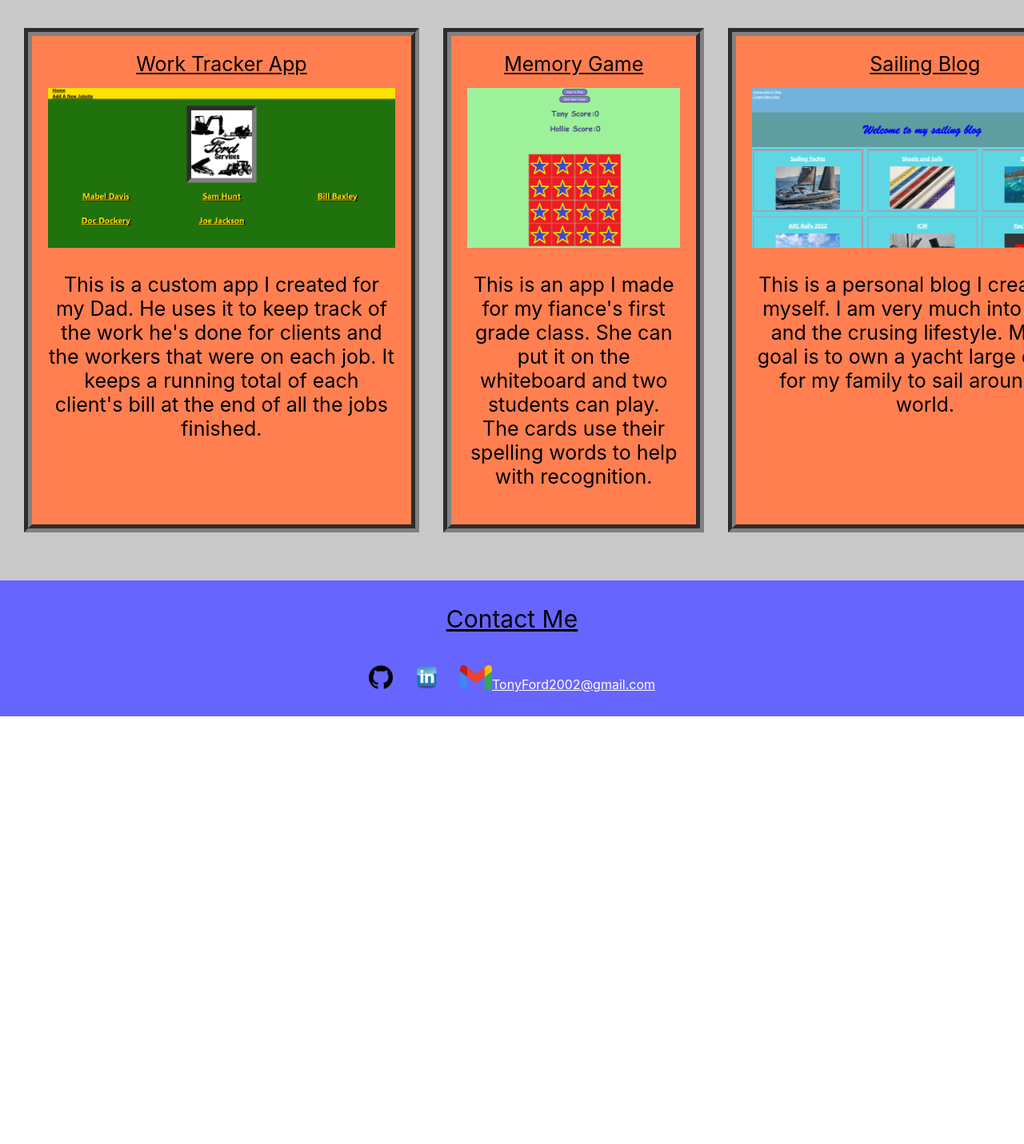
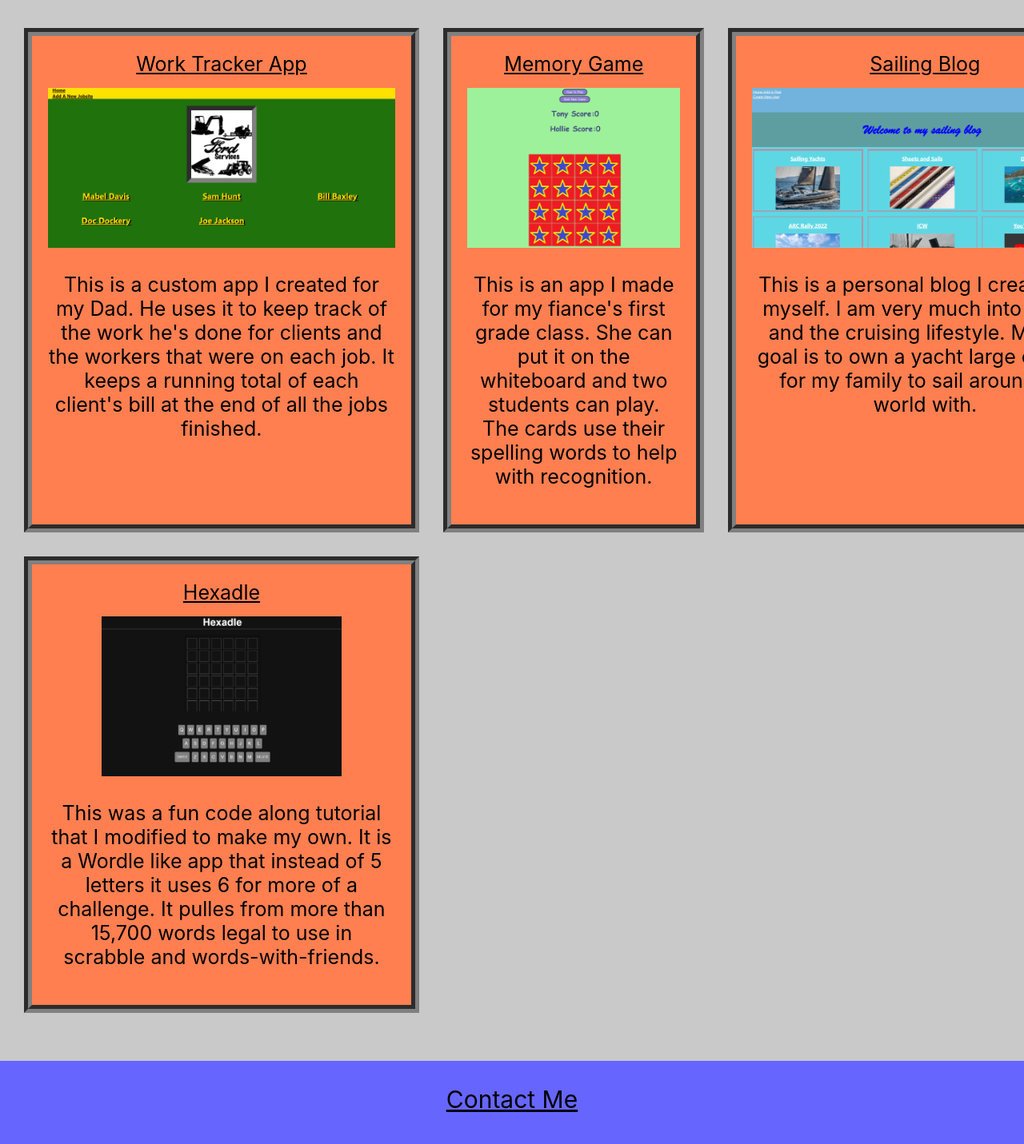
Before and after one commit to TonyFord2002/Portfolio, a React (Create React App) app: page / in a window 1280 px wide. Shown: the part 1353-2784 px from the top of the page at 80% size. Before the commit the page ends 2249 px from the top, so only its background shows below. Built offline with nearby package versions, Linux system fonts and the light colour scheme.

Commit message:
added hexadle project

```diff
--- a/src/App.css
+++ b/src/App.css
@@ -118,6 +118,21 @@
 
 #img3link{color: black}
 
+#project4{background-color: coral;
+  border: groove 10px gray;
+  padding: 20px;
+  font-size: 25px;
+  margin-top: 30px;
+  margin-left: 30px;
+  margin-right: 15px;
+}
+
+#img4{height: 200px;
+  margin-top: 15px;
+}
+
+#img4link{color: black}
+
 #links{text-align: center;
       padding-top: 30px;
       padding-bottom: 30px;
--- a/src/App.js
+++ b/src/App.js
@@ -6,6 +6,7 @@ import gmail from './images/Gmail.png'
 import worktracker from './images/WorkTracker.png'
 import memorygame from './images/MemoryGame.png'
 import sailingblog from './images/SailingBlog.png'
+import hexadle from './images/Hexadle.png'
 import './App.css';
 
 function App() {
@@ -29,7 +30,7 @@ function App() {
        <section id = 'about-section'>
         <div id='info'>
          <div id = 'abouttext'>About Me</div>
-          I am Software Engineer apprentice with experience in troubleshooting and resolving issues. I am experienced in object oriented programming with Node.js, Express.js, HTML and CSS. I have developed, tested, and debugged code with VS Code. I have designed interfaces with React and MondoDB. I am eager to learn and develop new skills in the IT field.
+          I am a Full-Stack Software Engineer apprentice with experience in troubleshooting and resolving issues. I am experienced in object oriented programming with Node.js, Express.js, HTML and CSS. I have developed, tested, and debugged code with VS Code. I have designed interfaces with React and MongoDB. I am eager to learn and develop new skills in the IT field.
       </div>
       </section>
       <section id ='project-section'>
@@ -37,7 +38,8 @@ function App() {
         <div id='projects'>
           <div id='project1'><a id ='img1link' href = 'https://worktrackerapp.herokuapp.com/'>Work Tracker App<br/><img id ='img1' src = {worktracker}/></a><p id='p1'>This is a custom app I created for my Dad. He uses it to keep track of the work he's done for clients and the workers that were on each job. It keeps a running total of each client's bill at the end of all the jobs finished.</p></div>
           <div id='project2'><a id = 'img2link' href ='https://tonyford2002.github.io/MemoryGame/'> Memory Game<br/><img id ='img2' src = {memorygame}/></a><p>This is an app I made for my fiance's first grade class. She can put it on the whiteboard and two students can play. The cards use their spelling words to help with recognition.</p></div>
-          <div id='project3'><a id = 'img3link' href = 'https://tony-sailing-blog.herokuapp.com/'>Sailing Blog<br/><img id ='img3' src = {sailingblog}/></a><p>This is a personal blog I created for myself. I am very much into sailing and the crusing lifestyle. My end goal is to own a yacht large enough for my family to sail around the world.</p></div>
+          <div id='project3'><a id = 'img3link' href = 'https://tony-sailing-blog.herokuapp.com/'>Sailing Blog<br/><img id ='img3' src = {sailingblog}/></a><p>This is a personal blog I created for myself. I am very much into sailing and the cruising lifestyle. My end goal is to own a yacht large enough for my family to sail around the world with.</p></div>
+          <div id='project4'><a id = 'img4link' href = 'https://tonyford2002.github.io/Hexadle/'>Hexadle<br/><img id ='img4' src = {hexadle}/></a><p>This was a fun code along tutorial that I modified to make my own. It is a Wordle like app that instead of 5 letters it uses 6 for more of a challenge. It pulles from more than 15,700 words legal to use in scrabble and words-with-friends.</p></div>
         </div>
       </section>
       <section id = 'contact-section'>
```
Also changed, not shown: src/images/Hexadle.png (added).
